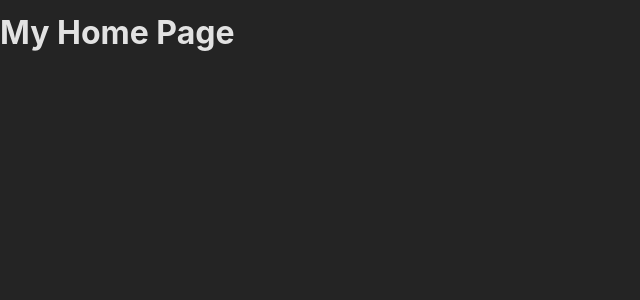
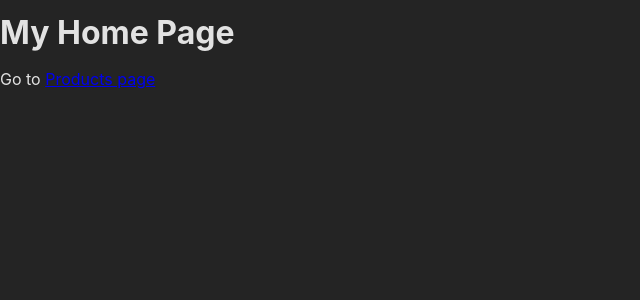
Before and after one commit to bijoymogor/ReactRouting, a React (Create React App) app: page / in a window 1280 px wide. Shown: the top 300 px of the page, without its empty margins (0-640 px from the left). Built offline with nearby package versions, Linux system fonts and the light colour scheme.

Commit message:
Created Internal Routes for SPA

```diff
--- a/src/pages/HomePage.js
+++ b/src/pages/HomePage.js
@@ -1,8 +1,12 @@
 import React from 'react';
+import {Link} from 'react-router-dom';
 
 function HomePage() {
   return (
+    <>
     <h1>My Home Page</h1>
+    <p>Go to <Link to ='/products'>Products page</Link></p>
+    </>
   )
 }
 
```
